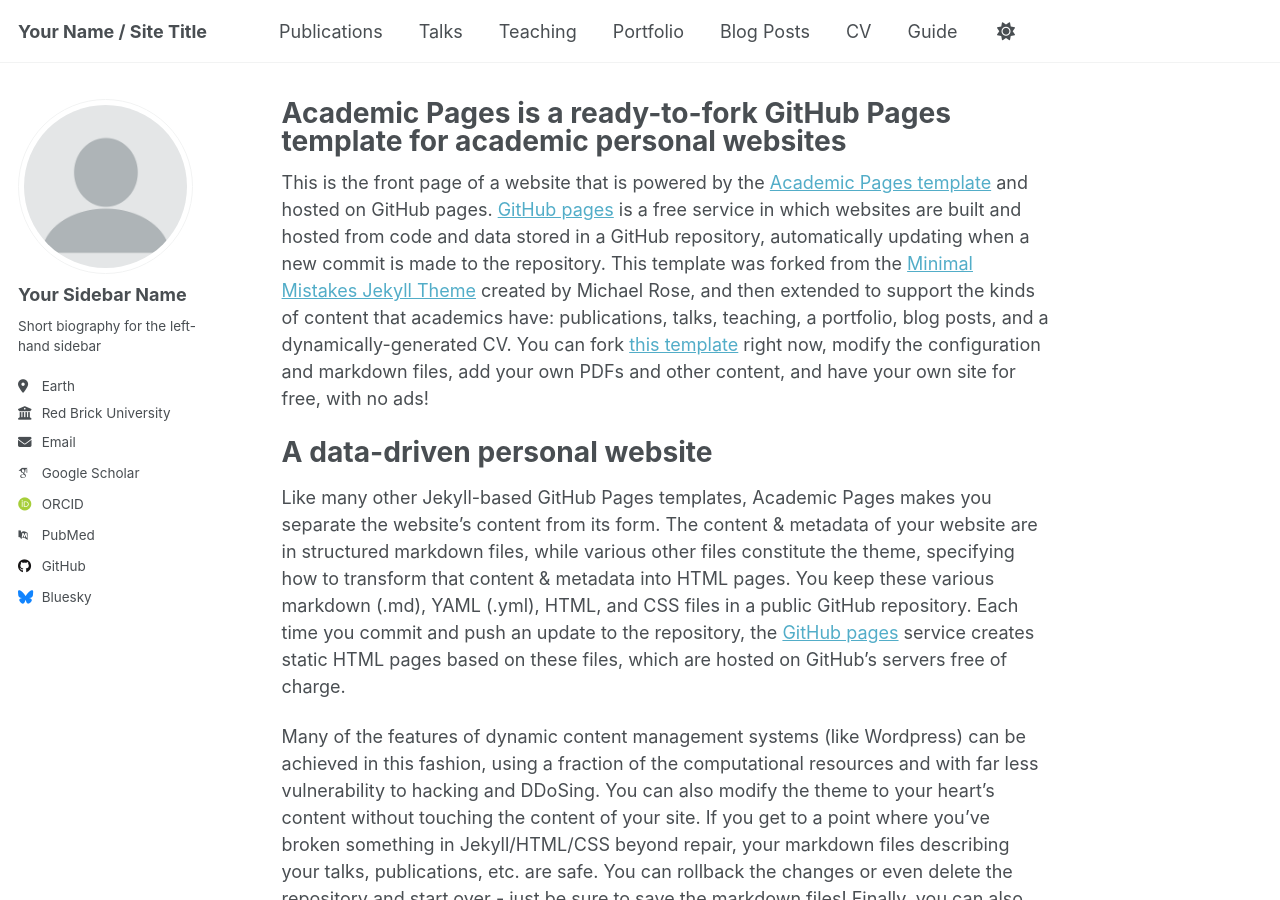
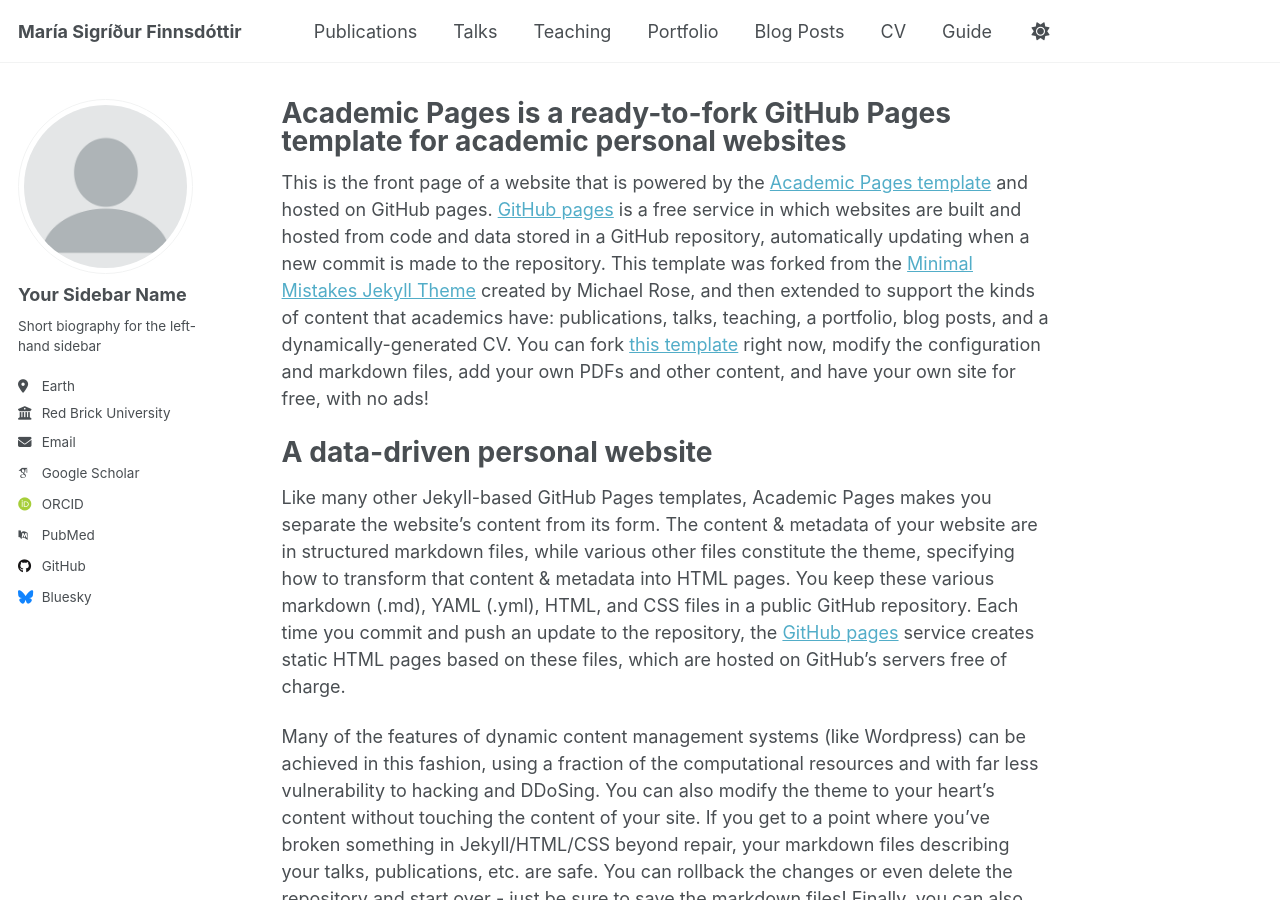
Before and after one commit to finnsdot-ualberta/finnsdottir.github.io, a Jekyll site: the page built from _pages/about.md, in a window 1280 px wide and 900 px high. Built offline with Jekyll 4.4.1, drawn with Linux system fonts in a browser that asks for light colours; some web fonts are replaced.

Commit message:
Update _config.yml

```diff
--- a/_config.yml
+++ b/_config.yml
@@ -9,7 +9,7 @@
 # Basic Site Settings
 locale                   : "en-US"
 site_theme               : "default"
-title                    : "Your Name / Site Title"
+title                    : "María Sigríður Finnsdóttir"
 title_separator          : "-"
 name                     : &name "Your Name"
 description              : &description "personal description"
```
